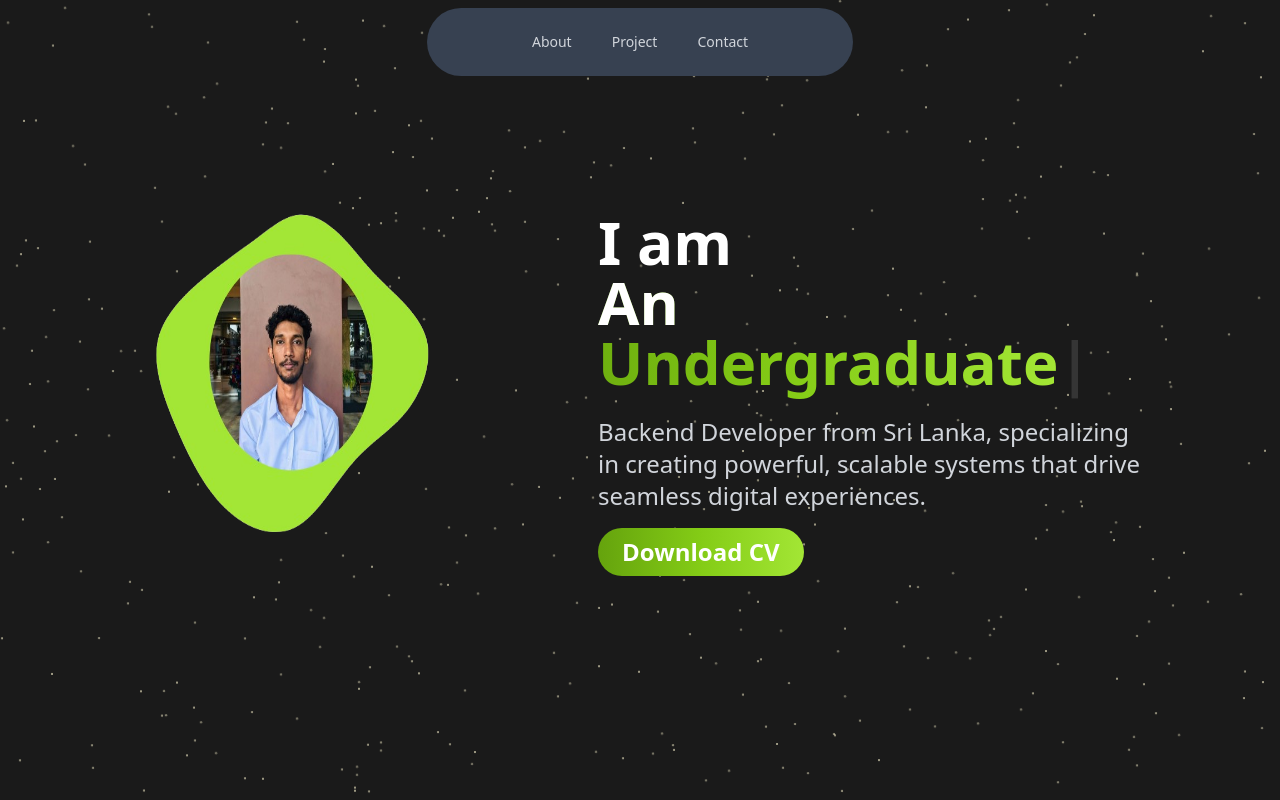
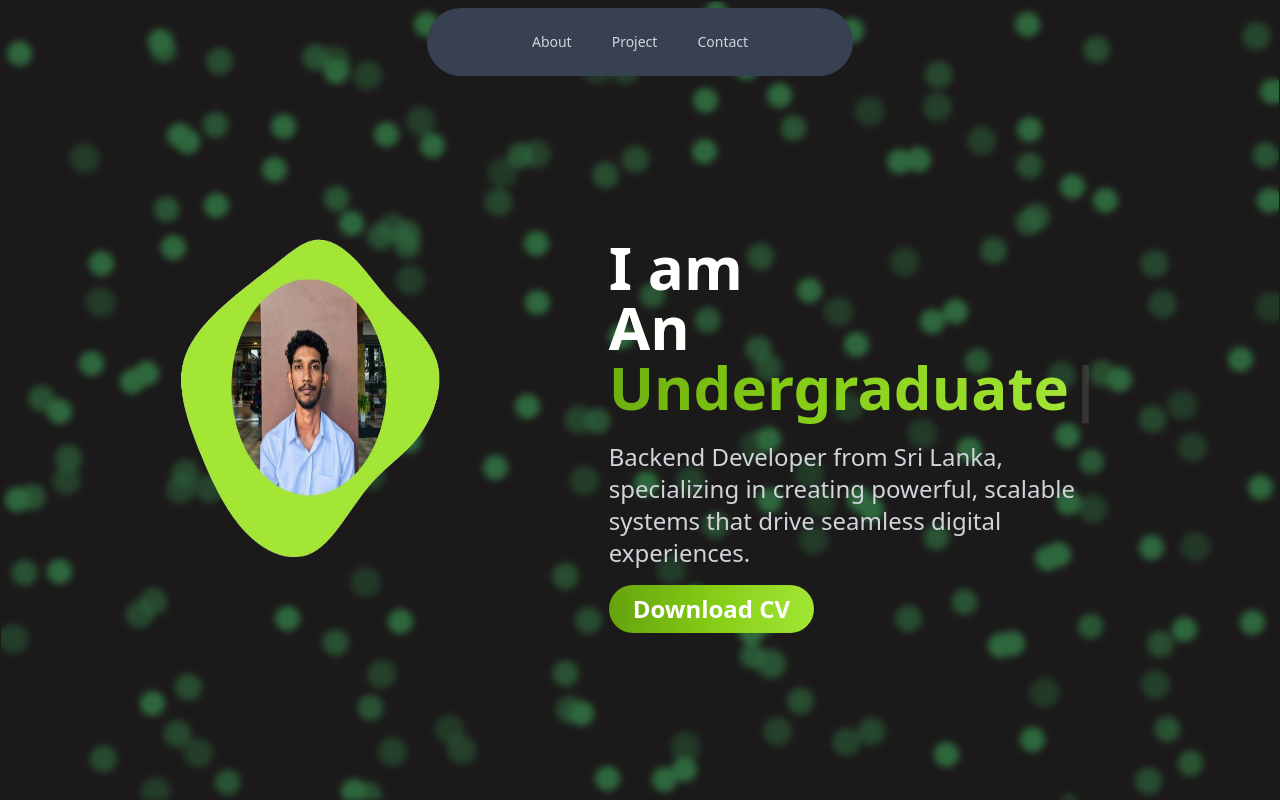
Before and after one commit to Chanukaa2002/portfolio, a React (Vite) app: page / in a window 1280 px wide. Shown: the top 800 px of the page. Built offline with nearby package versions, Linux system fonts and the light colour scheme.

Commit message:
add glass effect

```diff
--- a/src/App.jsx
+++ b/src/App.jsx
@@ -18,7 +18,7 @@ function App() {
 
   const createStars = () => {
     const starContainer = document.querySelector(".stars");
-    const numberOfStars = 250;
+    const numberOfStars = 100;
 
     // Create star elements
     for (let i = 0; i < numberOfStars; i++) {
@@ -26,8 +26,8 @@ function App() {
       star.classList.add("star");
       star.style.top = `${Math.random() * 100}vh`;
       star.style.left = `${Math.random() * 99}vw`; // Limit max width slightly to avoid overflow
-      star.style.animationDuration = `${Math.random() * 5 + 2}s`;
-      star.style.animationDelay = `${Math.random() * 5}s`;
+      star.style.animationDuration = `${Math.random() * 10 + 2}s`;
+      star.style.animationDelay = `${Math.random() * 10}s`;
 
       starContainer.appendChild(star);
     }
@@ -38,6 +38,11 @@ function App() {
       <div className="absolute inset-0 stars -z-10" />
       <NavBar />
       {/* Flex container for ProfilePicture and MainTags */}
+
+
+      {/* Apply glass effect to About, Project, and Contact sections */}
+
+      <div className="p-6 glass-effect">
       <div className="flex flex-col items-center md:flex-row md:space-x-8 md:items-start md:mt-20">
         <div className="pr-28 md:mt-20">
           <ProfilePicture />
@@ -49,11 +54,11 @@ function App() {
         </div>
       </div>
       <div className="-mt-20 md:mt-32"> </div>
-
-      <About />
-      <Project />
-      <Contact />
-      <Footer />
+        <About />
+        <Project />
+        <Contact />
+        <Footer />
+      </div>
     </>
   );
 }
--- a/src/styles/background.css
+++ b/src/styles/background.css
@@ -12,9 +12,9 @@
 
 .star {
   position: absolute;
-  width: 2px;
-  height: 2px;
-  background-color: rgb(249, 242, 205);
+  width: 25px;
+  height: 25px;
+  background-color: rgb(81, 255, 130);
   border-radius: 50%;
   animation: moveStars linear infinite;
 }
@@ -42,3 +42,12 @@ body {
   padding: 0;
   overflow-x: hidden;
 }
+
+/* Glass effect */
+.glass-effect {
+  background: #1d1b1ba9;
+  backdrop-filter: blur(3.5px);
+  border-radius: 10px;
+  border: 1px solid #1a1a1a;
+  box-shadow: 0 4px 6px rgba(0, 0, 0, 0.1);
+}
```
